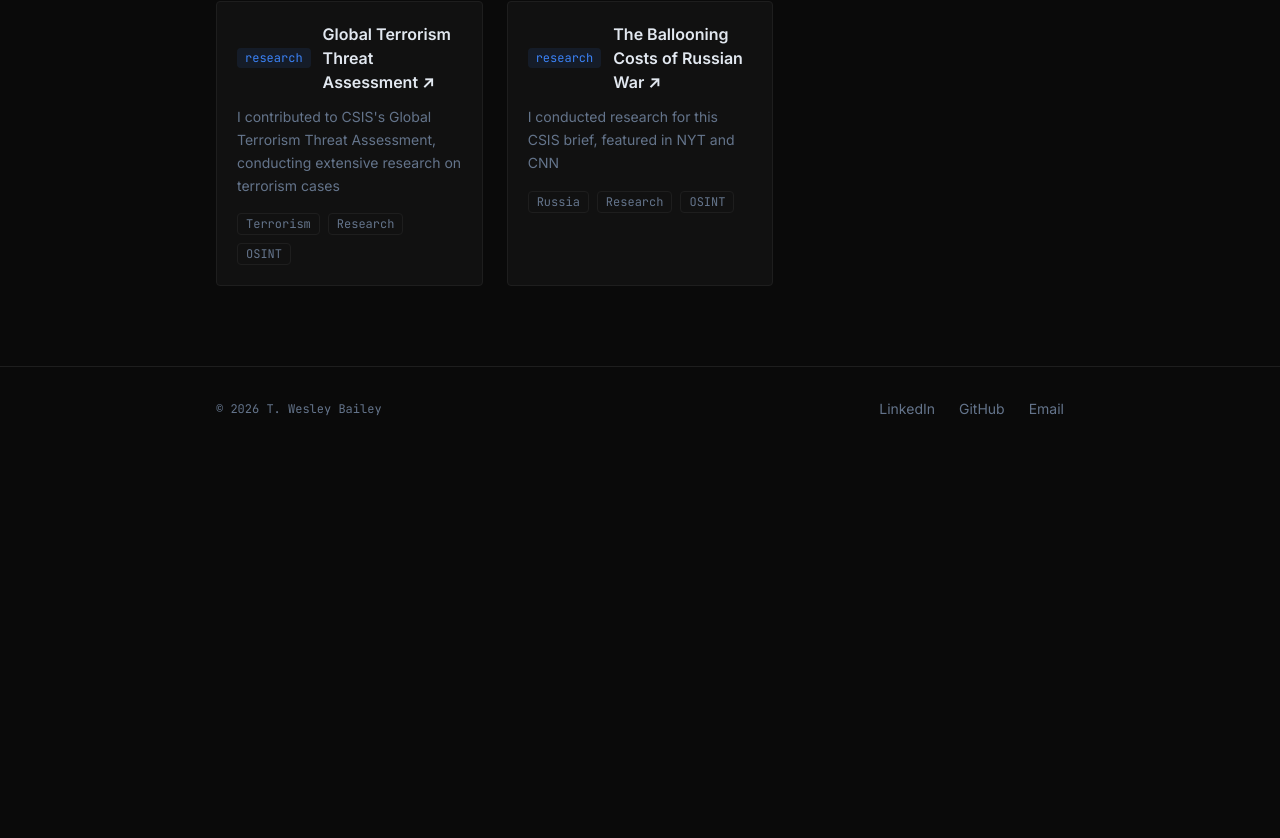
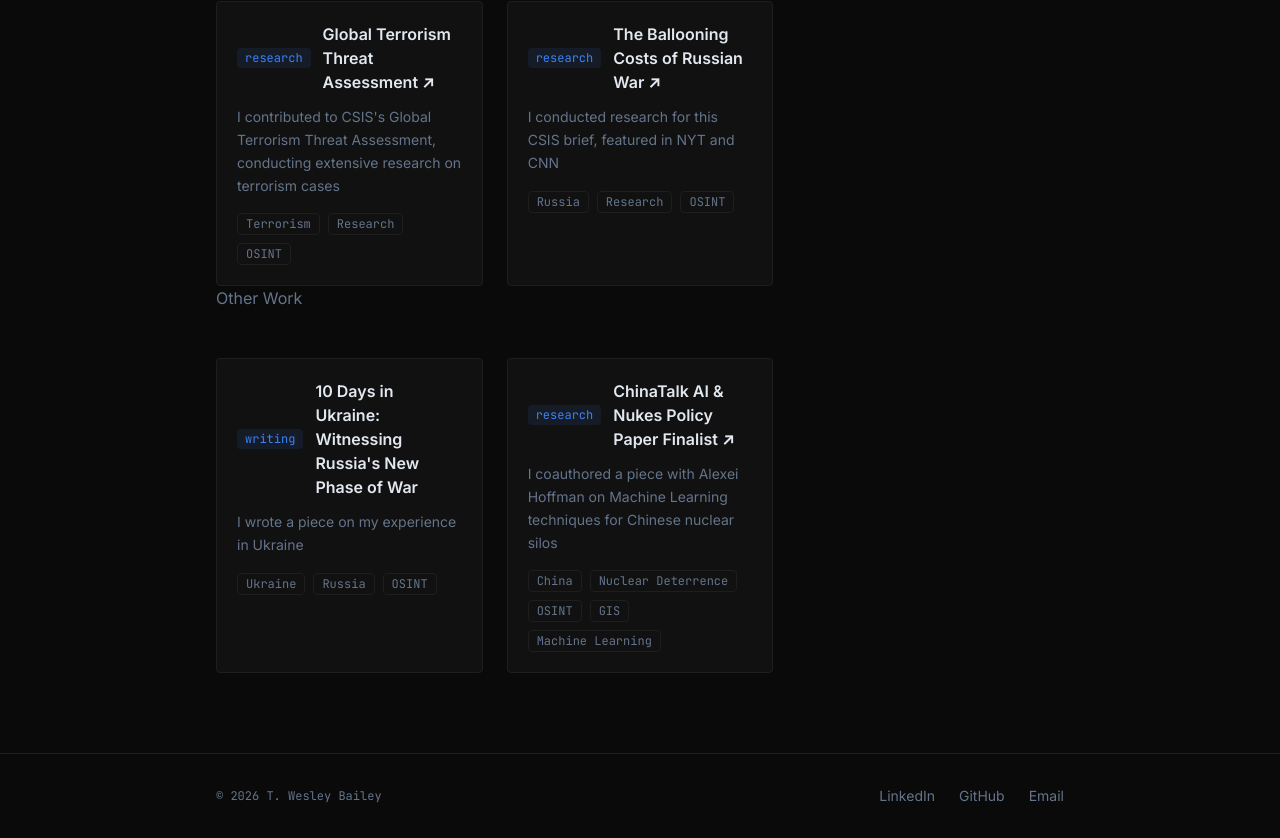
Before and after one commit to thomaswesleyb/thomaswesleyb.github.io, a React (Vite) app: page /work in a window 1280 px wide. Shown: the part 706-1544 px from the top of the page. Before the commit the page ends 1157 px from the top, so only its background shows below. Built offline with nearby package versions, Linux system fonts and the light colour scheme.

Commit message:
Added nukes submission and observer piece

```diff
--- a/src/components/WorkCard.tsx
+++ b/src/components/WorkCard.tsx
@@ -1,5 +1,5 @@
 interface WorkCardProps {
-  type: 'software' | 'research';
+  type: 'software' | 'research' | 'writing';
   title: string;
   description: string;
   tags: string[];
--- a/src/pages/Work.tsx
+++ b/src/pages/Work.tsx
@@ -49,6 +49,23 @@ export default function Work() {
           />
         </div>
 
+        <p className="text-text-muted mb-12">Other Work</p>
+        <div className="grid grid-cols-1 md:grid-cols-2 lg:grid-cols-3 gap-6">
+          <WorkCard
+            type="writing"
+            title="10 Days in Ukraine: Witnessing Russia's New Phase of War "
+            description="I wrote a piece on my experience in Ukraine"
+            tags={['Ukraine', 'Russia', 'OSINT']}
+          />
+          <WorkCard
+            type="research"
+            title="ChinaTalk AI & Nukes Policy Paper Finalist"
+            description="I coauthored a piece with Alexei Hoffman on Machine Learning techniques for Chinese nuclear silos"
+            tags={['China', 'Nuclear Deterrence', 'OSINT', 'GIS', 'Machine Learning']}
+            href="https://github.com/thomaswesleyb/Bailey-Hoffman-AI-Nukes-Submission"
+          />
+        </div>
+
       </section>
     </>
   );
```
